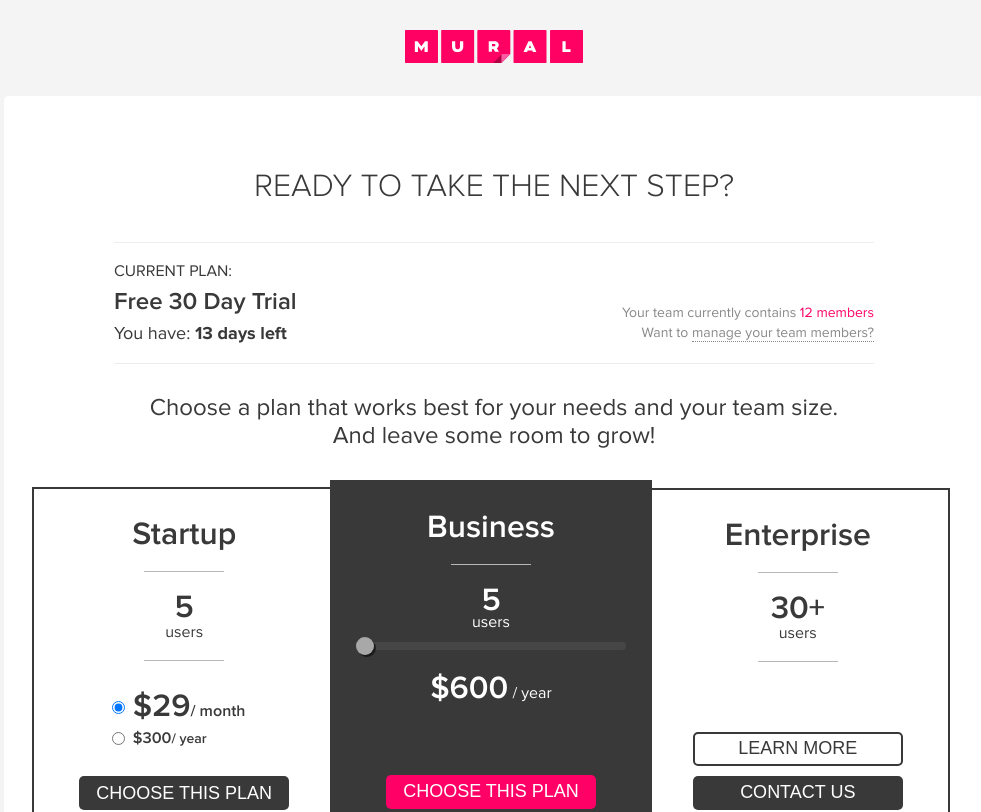
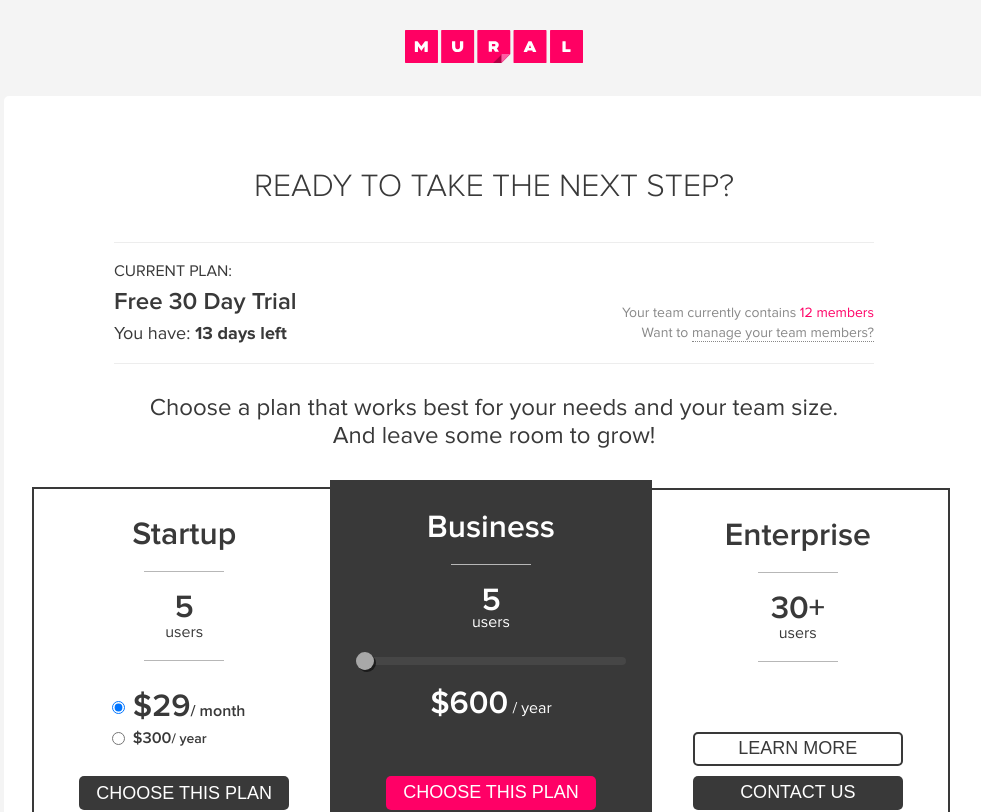
Before and after one commit to cecialbero/checkout, an Angular app in the folder checkout-page/: page / in a window 1280 px wide. Shown: the top 812 px of the page, without its empty margins (146-1127 px from the left). Built offline with nearby package versions, Linux system fonts and the light colour scheme.

Commit message:
Modified the margin top and bottom on the choose plan button and slider

```diff
--- a/checkout-page/src/app/app.component.scss
+++ b/checkout-page/src/app/app.component.scss
@@ -211,7 +211,7 @@
     color: $invert-txt-color;
 
     .btn-primary {
-      margin-top: 70px;
+      margin-top: 56px;
     }
 
     @media (min-width: 960px) {
@@ -284,7 +284,7 @@
 .range-container {
     width: 100%;
     max-width: 270px;
-    margin: 10px auto 20px auto;
+    margin: 25px auto 20px auto;
 }
 
 .range {
```
